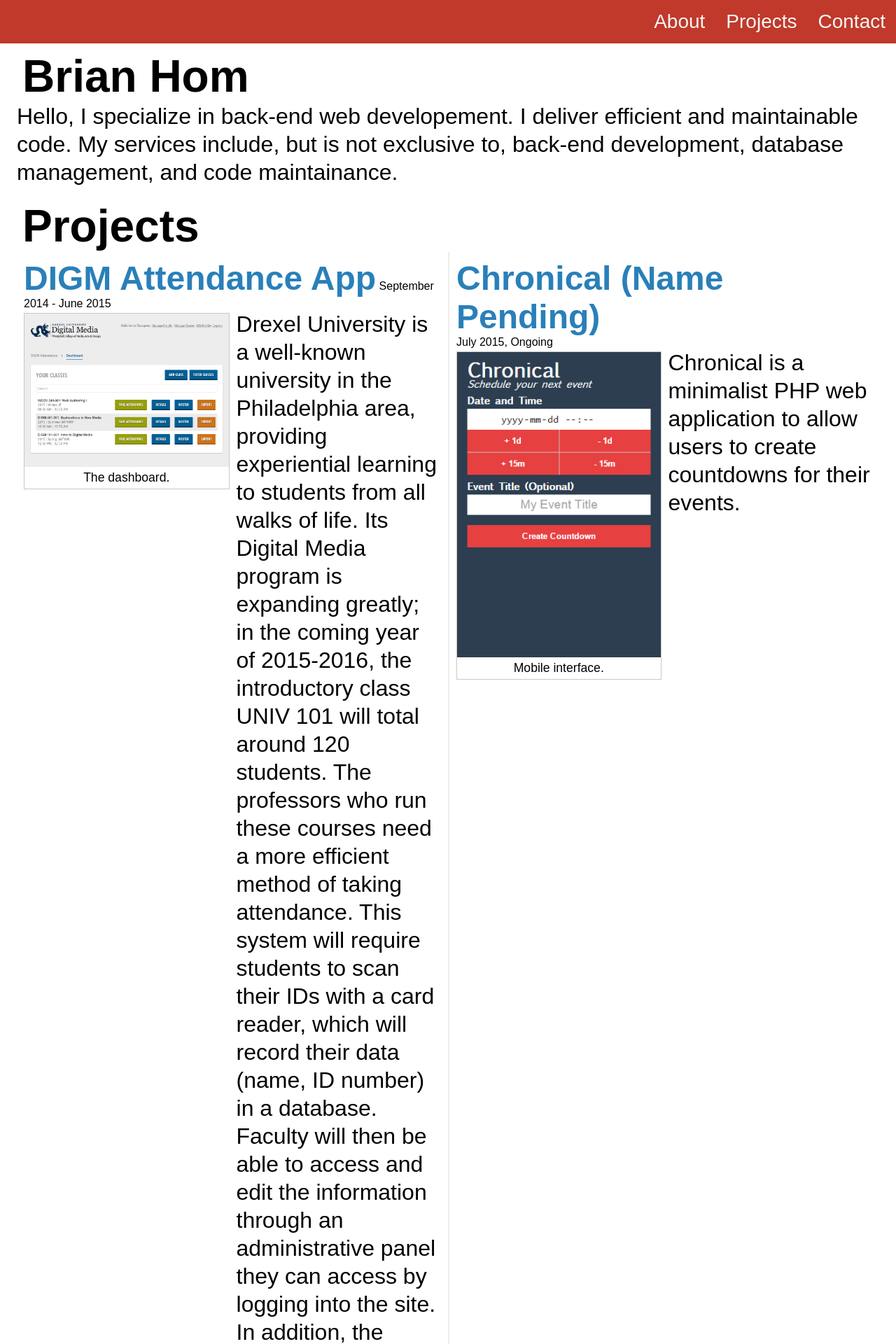
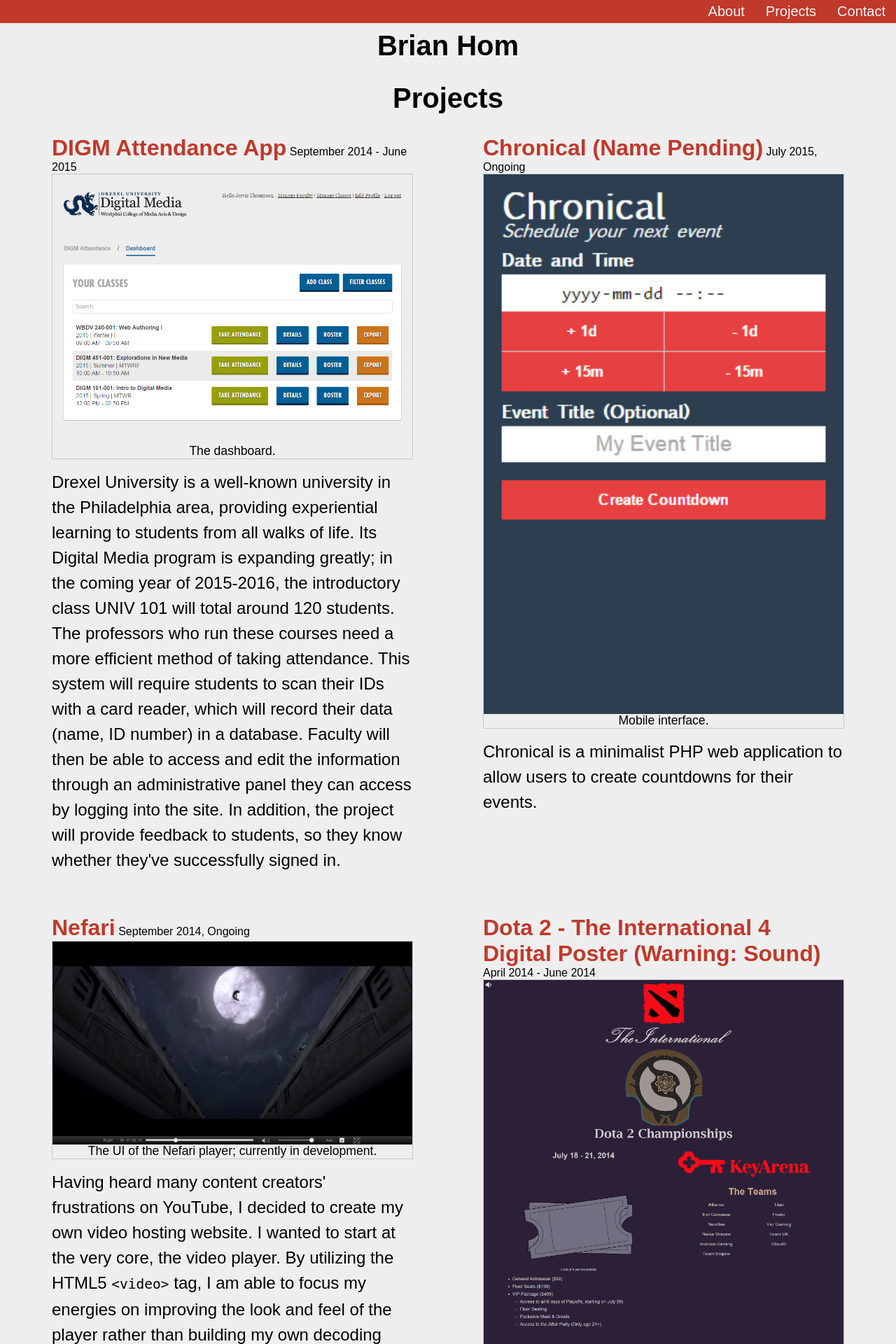
Before and after one commit to Ushinro/Ushinro.github.io, a PHP site: page / in a window 1280 px wide. Shown: the top 1920 px of the page at 70% size. Run offline with PHP 8.4, Linux system fonts and the light colour scheme.

Commit message:
Reformat layout for appeal and readability
Thumbnails are not consistent and too large.

```diff
--- a/css/main.css
+++ b/css/main.css
@@ -4,6 +4,10 @@
 
 .title-link {
 	color : #2980B9;
+}
+
+#about {
+	background : #EEE;
 }
 
 body {
@@ -57,17 +61,14 @@
 }
 
 figcaption {
-	border-top : 1px solid #C8C8C8;
-	border-top : var(--figure-border);
-	padding    : 5px;
 	text-align : center;
 }
 
 figure {
 	border : 1px solid #C8C8C8;
 	border : var(--figure-border);
-	height : 100%;
-	margin : 0.25em 0;
+	float  : left;
+	margin : 0 0 15px;
 }
 
 figure img {
@@ -86,6 +87,11 @@
 
 h4 {
 	font-size : 2.5em;
+}
+
+#header {
+	margin     : 0 auto;
+	text-align : center;
 }
 
 input,
@@ -115,7 +121,7 @@
 
 nav ul {
 	display    : flex;
-	font-size  : 1.75em;
+	font-size  : 1.25em;
 	flex-flow  : row nowrap;
 	list-style : none;
 	margin     : 0;
@@ -125,7 +131,7 @@
 nav ul a {
 	color           : #F5F5F5;
 	display         : block;
-	padding         : 15px;
+	padding         : 5px 15px;
 	text-decoration : none;
 	transition      : background 0.2s ease-out;
 	transition      : color: 0.2s ease-out;
@@ -161,16 +167,20 @@
 }
 
 .project-title {
-	color     : ;
+	color     : #C0392B;
 	display   : inline-block;
 	font-size : 2em;
+}
+
+#projects {
+	background : #EEE;
 }
 
 #projects > section {
 	margin  : 0 0 10px;
 }
 
-#projects {
+#projects > .wrapper {
 	display   : flex;
 	flex-flow : column wrap;
 }
@@ -180,8 +190,8 @@
 }
 
 .section-title {
-	font-size  : 2.75em;
-	margin     : 10px 0.5em -10px;
+	font-size  : 2.5em;
+	margin     : 10px 0.5em 0px;
 	text-align : center;
 }
 
@@ -234,47 +244,30 @@
 	}
 
 	p {
-		font-size   : 2em;
-		line-height : 1.25em;
+		font-size   : 1.5em;
+		line-height : 1.5em;
 	}
 
 	#projects > section {
 		padding : 10px;
 	}
 
-	.project-description {
-		margin : 0 0 0 10px;
-	}
-
-	.project-details {
-		display   : flex;
-		flex-flow : row;
-	}
-
 	.project-details > * {
 		flex : 1 100%;
 	}
 
-	.project-title {
-		font-size : 3em;
-	}
-
 	.section-title {
-		font-size : 4em;
-		margin    : 10px 0.5em -10px;
+		margin : 10px 0.5em 0px;
 	}
 }
 
 @media screen and (min-width : 1280px) {
-	#projects > section:nth-child(even) {
-		border-left : 2px solid #eee;
-	}
-
-	#projects {
+	#projects > .wrapper {
 		flex-flow : row wrap;
 	}
 
-	#projects > section {
-		flex : 50% 0;
+	#projects > .wrapper > section {
+		flex   : 50% 0;
+		padding : 30px 50px;
 	}
 }
--- a/index.html
+++ b/index.html
@@ -39,17 +39,16 @@
 
 
 		<div id="wrapper">
-			<h1 class="section-title">Brian Hom</h1>
 			<article id="about">
-				<p class="bio">
-					Hello, I specialize in back-end web developement. I deliver efficient and maintainable code. My services include, but is not exclusive to, back-end development, database management, and code maintainance.
-				</p>
+				<h1 id="header" class="section-title">Brian Hom</h1>
 			</article>
 
 
 
+			<article id="projects">
 				<h1 class="section-title">Projects</h2>
-			<article id="projects">
+
+				<div class="wrapper">
 					<section>
 						<a class="title-link" href="http://digm.drexel.edu/attendance" target="_blank"><h3 class="project-title">DIGM Attendance App</h3></a>
 						<time>September 2014 - June 2015</time>
@@ -141,27 +140,6 @@
 
 
 					<section>
-					<a class="title-link" href="https://transcendgame.wordpress.com/" target="_blank"><h3 class="project-title">Transcend Game</h3></a>
-					<time>September 2014 - June 2015</time>
-
-					<div class="project-details">
-						<figure class="thumbnail">
-							<img src="img/transcend_game.png" alt="Transcend" title="Transcend" class="project-thumbnail">
-							<figcaption>
-								Maverick vs. Mageknight.
-							</figcaption>
-						</figure>
-
-						<section class="project-description">
-							<p>
-								Transcend is an multiplayer action-platformer with a focus on narrative. It features large-scale network battles with scrolling levels.
-							</p>
-						</section>
-					</div>
-				</section>
-
-
-				<section>
 						<a class="title-link" href="ushinro.deviantart.com/gallery/55316149/Interfaces" target="_blank"><h3 class="project-title">Visual Custom Kick Interface Redesign</h3></a>
 						<time>2008 - 2009</time>
 
@@ -180,12 +158,13 @@
 							</section>
 						</div>
 					</section>
+				</div>
 			</article>
 
 
 
+			<article id="contact">
 				<h1 class="section-title">Contact</h2>
-			<article id="contact">
 
 				<ul>
 					<li>
```
Lines whose indentation alone changed are shown as unchanged.
